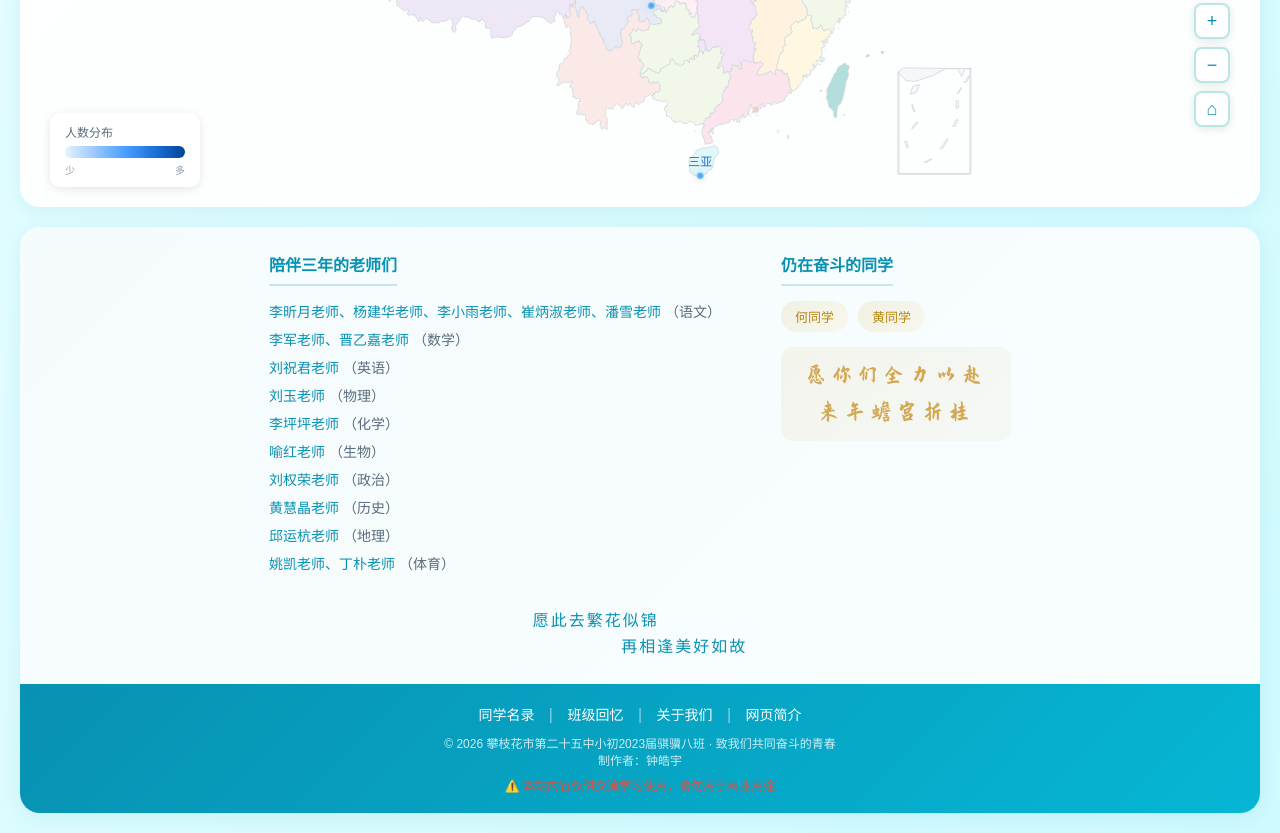
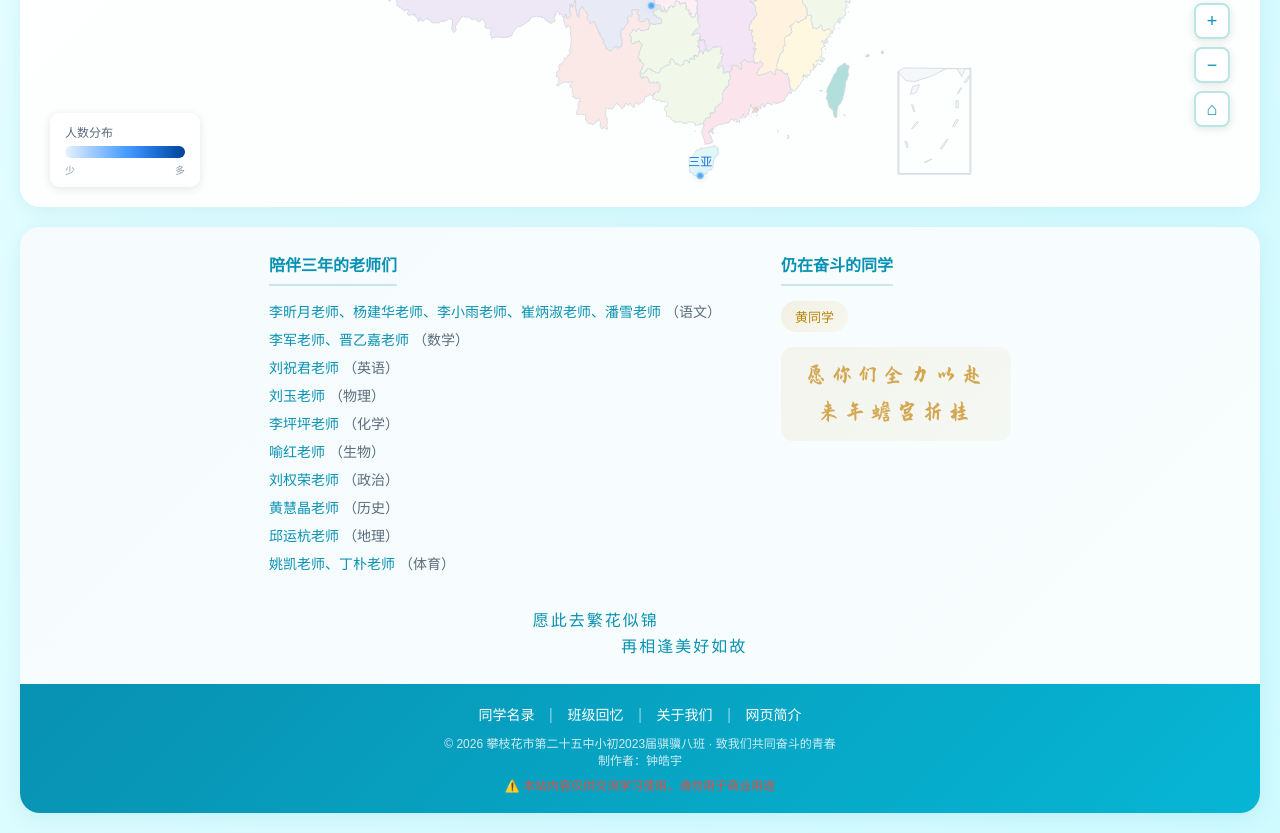
Before and after one commit to ZHONGHaoyu-personal/pzh202308, a website: page index.html in a window 1280 px wide. Shown: the part 879-1712 px from the top of the page. Drawn offline with nearby package versions, Linux system fonts and the light colour scheme; a web font is replaced by a local one.

Commit message:
Upload the data of classmate

```diff
--- a/app.js
+++ b/app.js
@@ -869,7 +869,7 @@ function showToast(message) {
     }, 2000);
 }
 
-const strugglingStudentNames = ['何星瑞', '黄俊铭'];
+const strugglingStudentNames = ['黄俊铭'];
 
 function getUnlockTarget(input) {
     const normalizedInput = input.trim();
```
Also changed, not shown: roster.html (+1 -1 lines).
